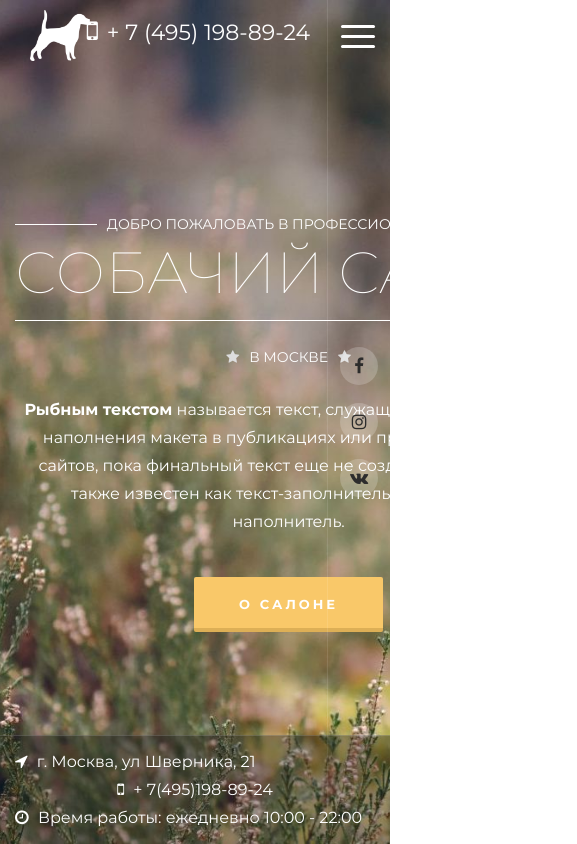
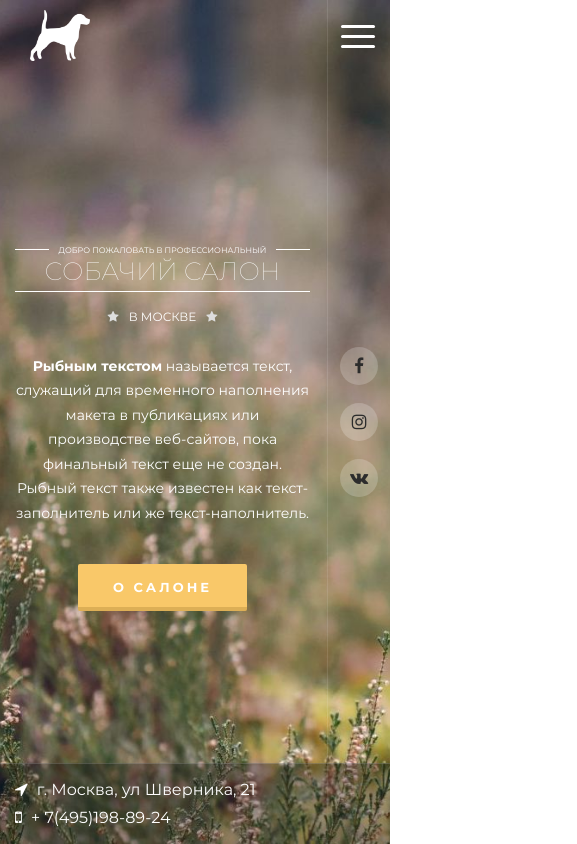
Before and after one commit to aleksmn/dogs-site-start-template-project, a website: page app/index.html in a window 390 px wide. Shown: the whole page, 577 px wide, since content can reach past the window. Drawn offline with Linux system fonts and the light colour scheme; files whose address does not match are found by name; a web font is replaced by a local one.

Commit message:
responsive

```diff
--- a/app/index.html
+++ b/app/index.html
@@ -43,7 +43,7 @@
 
 			<div class="top-line">
 				<a href="#" class="logo"><img src="img/logo.png" alt="Сайт о собаках"></a>
-				<div class="phone"><i class="fa fa-mobile"></i> + 7 (495) 198-89-24</div>
+				<div class="phone hidden-xs"><i class="fa fa-mobile"></i> + 7 (495) 198-89-24</div>
 				<a href="#my-menu" class="hamburger hamburger--spin">
 					<span class="hamburger-box">
 						<span class="hamburger-inner"></span>
@@ -67,7 +67,7 @@
 				<div class="flex-center">
 					<div class="container">
 						<div class="row">
-							<div class="col-sm-6">
+							<div class="col-sm-6 col-xs-10">
 
 								<div class="header-composition">
 
@@ -103,13 +103,13 @@
 			<div class="header-contacts">
 				<div class="container">
 					<div class="row">
-						<div class="col-md-4">
+						<div class="col-md-4 col-sm-6">
 							<i class="fa fa-location-arrow"></i> г. Москва, ул Шверника, 21
 						</div>
-						<div class="col-md-4">
+						<div class="col-md-4 col-sm-6">
 							<div class="phone-h"><i class="fa fa-mobile"></i> + 7(495)198-89-24</div>
 						</div>
-						<div class="col-md-4">
+						<div class="col-md-4 hidden-sm hidden-xs">
 							<i class="fa fa-clock-o"></i> Время работы: ежедневно 10:00 - 22:00
 						</div>
 					</div>
--- a/app/sass/_media.sass
+++ b/app/sass/_media.sass
@@ -4,27 +4,49 @@
 
 /* Large Devices, Wide Screens */
 @media only screen and (max-width : 1200px)
-	/**/
+	.welcome
+		.h1
+			font-size: 48px
 
 
 /* Medium Devices, Desktops */
 @media only screen and (max-width : 992px)
-	/**/
+	.welcome
+		.h1
+			font-size: 36px
+		p span
+    	font-size: 11px
 
 
 /* Small Devices, Tablets */
 @media only screen and (max-width : 768px)
-	/**/
+	.header-contacts
+		.phone-h
+			text-align: left
+	.button
+		padding: 12px 35px
 
 
 /* Extra Small Devices, Phones */
 @media only screen and (max-width : 480px)
-	/**/
-
-
+	.welcome
+		margin-top: 10px
+		.h1
+			font-size: 25px
+			margin-top: 4px
+		p span
+    	font-size: 8px
+		strong
+			margin-top: 14px
+			font-size: 12px
+	.header-composition
+		p
+			font-size: 14px
 /* Custom, iPhone Retina */
 @media only screen and (max-width : 320px)
-	/**/
+	.header-composition
+		p
+			font-size: 12px
 
 
 /*==========  Mobile First  ==========*/
```
Also changed, not shown: app/css/main.min.css.
